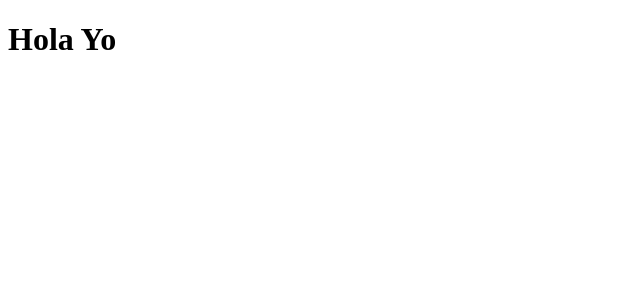
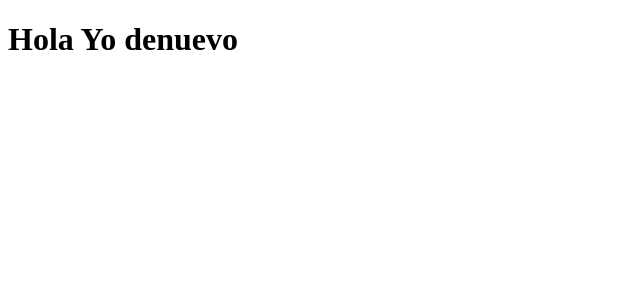
Before and after one commit to Rickymayita/routeapp, a React (Create React App) app: page / in a window 1280 px wide. Shown: the top 300 px of the page, without its empty margins (0-640 px from the left). Built offline with nearby package versions, Linux system fonts and the light colour scheme.

Commit message:
creating the context of places

```diff
--- a/src/App.tsx
+++ /dev/null
@@ -1,12 +0,0 @@
-
-function App() {
-  return (
-    <div className="App">
-      <header className="App-header">
-       <h1>Hola Yo</h1>
-      </header>
-    </div>
-  );
-}
-
-export default App;
--- /dev/null
+++ b/src/RouteApp.tsx
@@ -0,0 +1,10 @@
+import { PlacesProvider } from "./context/places/PlacesProvider"
+
+
+export const RouteApp = () => {
+  return (
+    <PlacesProvider>
+        <h1>Hola Yo denuevo</h1>
+    </PlacesProvider>
+  )
+}
--- /dev/null
+++ b/src/context/index.ts
@@ -0,0 +1,4 @@
+
+
+import { PlacesContex } from "./places/PlacesContext";
+import { PlacesProvider } from "./places/PlacesProvider";
--- /dev/null
+++ b/src/context/places/PlacesContext.ts
@@ -0,0 +1,14 @@
+import { createContext } from "react";
+
+
+export interface PlacesContextProps {
+    isloading: boolean;
+    useLocation?: [number, number]
+}
+
+
+
+
+
+
+export const PlacesContex = createContext({} as PlacesContextProps);
--- /dev/null
+++ b/src/context/places/PlacesProvider.tsx
@@ -0,0 +1,28 @@
+import { PlacesContex } from "./PlacesContext"
+
+export interface PlacesState {
+  isLoading: boolean,
+  userLocation?: [number, number],
+}
+
+const INITIAL_STATE: PlacesState = {
+  isLoading: true,
+  userLocation: undefined
+}
+
+interface Props {
+  children: JSX.Element | JSX.Element[]
+}
+
+
+
+export const PlacesProvider = ({ children }: Props) => {
+  return (
+    <PlacesContex.Provider value={{
+      isloading: true,
+      useLocation: undefined
+    }}>
+      { children }
+    </PlacesContex.Provider>
+  )
+}
--- a/src/index.tsx
+++ b/src/index.tsx
@@ -1,12 +1,14 @@
 import React from 'react';
 import ReactDOM from 'react-dom/client';
-import App from './App';
+import { RouteApp } from './RouteApp';
+
+
 
 const root = ReactDOM.createRoot(
   document.getElementById('root') as HTMLElement
 );
 root.render(
   <React.StrictMode>
-    <App />
+    <RouteApp />
   </React.StrictMode>
 );
```
Also changed, not shown: src/context/places/placesReducer.ts (added, +7 -0 lines).
